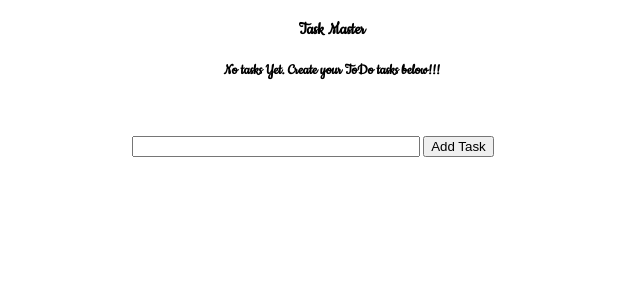
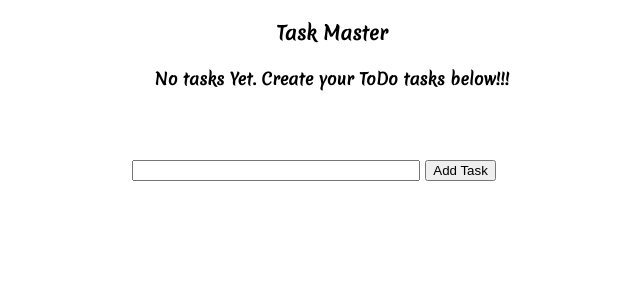
Before and after one commit to sarathsairam/flasktodoapp, a Flask app: page / in a window 1280 px wide. Shown: the top 300 px of the page, without its empty margins (308-948 px from the left). Run offline with Flask 2, Linux system fonts and the light colour scheme; data that the repository does not hold is empty.

Commit message:
Change the font better
Change the font better

```diff
--- a/static/css/main.css
+++ b/static/css/main.css
@@ -1,6 +1,6 @@
 body, html {
     margin: 0;
-    font-family: 'Cookie', cursive;
+    font-family: 'Merienda', cursive;
 }
 
 .content {
--- a/templates/base.html
+++ b/templates/base.html
@@ -5,7 +5,7 @@
     <meta name="viewport" content="width=device-width, initial-scale=1.0">
     <meta http-equiv="X-UA-Compatible" content="ie=edge">
     <style>
-        @import url('https://fonts.googleapis.com/css?family=Cookie&display=swap');
+        @import url('https://fonts.googleapis.com/css?family=Merienda&display=swap');
     </style>
     <link rel="stylesheet" href="{{ url_for('static', filename = 'css/main.css') }}">
     {% block head %} {% endblock %}
```
